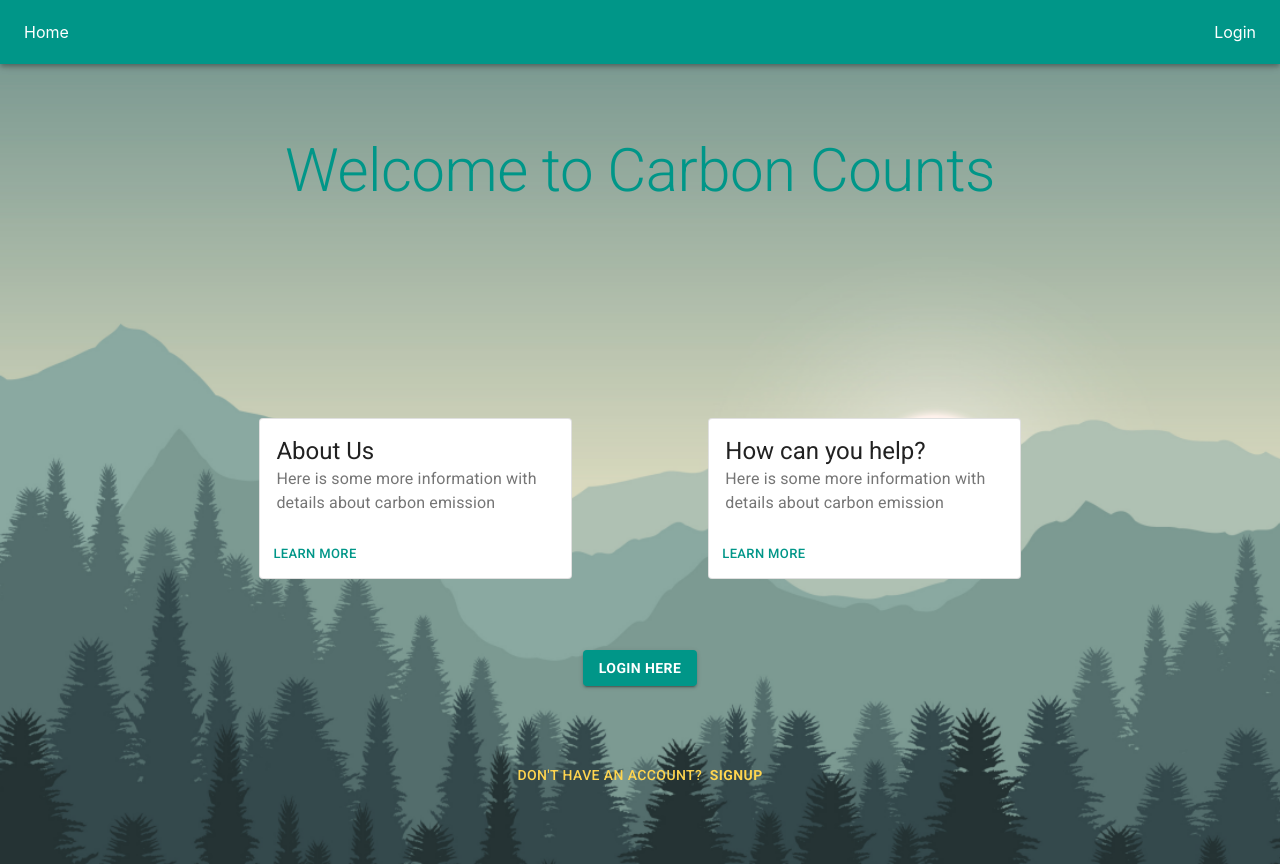
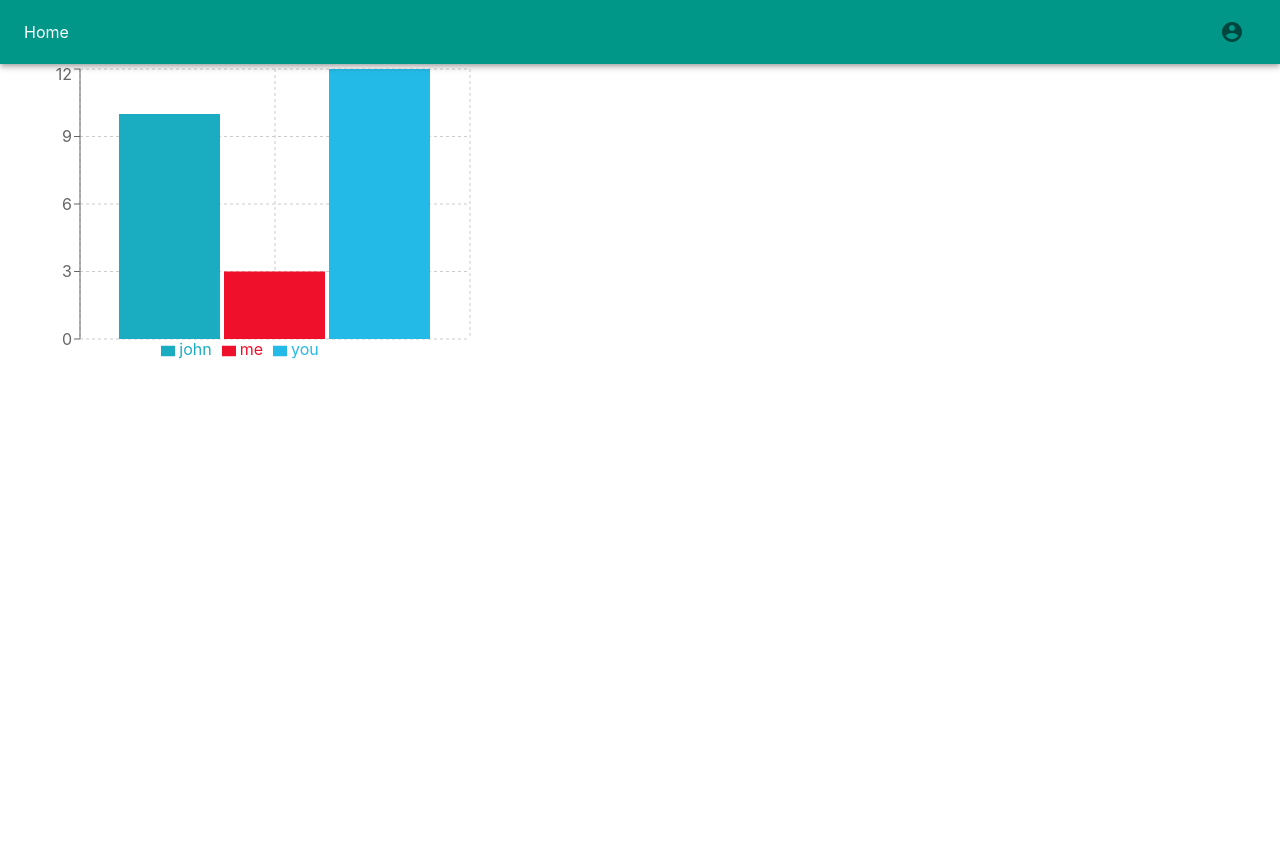
Before and after one commit to Yaffoman/SD_HACKS_2021_Frontend, a React (Create React App) app: page / in a window 1280 px wide. Before the commit this address led to /landing. After the commit the page ends 800 px from the top, so only its background shows below. Built offline with nearby package versions, Linux system fonts and the light colour scheme.

Commit message:
Added progress and bar chart

```diff
--- a/package.json
+++ b/package.json
@@ -14,6 +14,7 @@
     "react-dom": "^17.0.1",
     "react-router-dom": "^5.2.0",
     "react-scripts": "4.0.2",
+    "recharts": "^2.0.7",
     "web-vitals": "^1.0.1",
     "yup": "^0.32.9"
   },
--- a/src/components/Auth/Auth.js
+++ b/src/components/Auth/Auth.js
@@ -4,7 +4,7 @@ import React, { createContext, useState } from 'react';
 // If they are, it will hold their name, email, etc., else it will be null
 const AuthContext = createContext(null);
 export function Auth({ children }) {
-  const [user, setUser] = useState(null);
+  const [user, setUser] = useState(true);
 
   return (
     <AuthContext.Provider value={{ user, setUser }}>
--- /dev/null
+++ b/src/components/BarChart/BarChart.js
@@ -0,0 +1,47 @@
+import React from "react";
+import {
+    BarChart,
+    Bar,
+    XAxis,
+    YAxis,
+    CartesianGrid,
+    Tooltip,
+    Legend
+} from "recharts";
+
+const bar_colors = ["#8888d8", "#6874a8", "#126428", ]
+
+export default function MyChart({people, values}) {
+    let dictionary = {}
+    people.forEach((element, index) => {
+        dictionary[element] = values[index]
+    })
+    let data = [dictionary]
+    console.log(data)
+    return (
+        <BarChart
+            width={500}
+            height={300}
+            data={data}
+            margin={{
+                top: 5,
+                right: 30,
+                left: 20,
+                bottom: 5
+            }}
+        >
+            <CartesianGrid strokeDasharray="3 3" />
+
+            <YAxis />
+            <Tooltip />
+            <Legend />
+            {people.map((element, index) => {
+                let randomColor = Math.floor(Math.random()*16777215).toString(16);
+
+                return <Bar dataKey={element} fill={'#' + randomColor} />
+
+            })
+            }
+        </BarChart>
+    );
+}
--- /dev/null
+++ b/src/components/Progress/Progress.js
@@ -0,0 +1,28 @@
+import React from 'react';
+import CircularProgress from "@material-ui/core/CircularProgress";
+import Box from "@material-ui/core/Box";
+import Typography from "@material-ui/core/Typography";
+
+export default function Progress({percentage}) {
+    return (
+        <>
+            <Box position="relative" display="inline-flex">
+                <CircularProgress size={'30rem'} color={"secondary"} variant={"determinate"} value={percentage}/>
+                <Box
+                    top={0}
+                    left={0}
+                    bottom={0}
+                    right={0}
+                    position="absolute"
+                    display="flex"
+                    alignItems="center"
+                    justifyContent="center"
+                >
+                    <Typography variant="h2" component="div" color="textSecondary">{`${Math.round(
+                        percentage,
+                    )}%`}</Typography>
+                </Box>
+            </Box>
+        </>
+    )
+}
--- a/src/pages/Home/Home.js
+++ b/src/pages/Home/Home.js
@@ -1,7 +1,9 @@
 import React from 'react';
+import Progress from "../../components/Progress/Progress";
+import BarChart from "../../components/BarChart/BarChart";
 
 export default function Home() {
   return (
-    "hi"
+    <BarChart people={['john', 'me', 'you']} values={[10,3,12]}/>
   )
 }
--- a/src/pages/Signup/Transportation.js
+++ b/src/pages/Signup/Transportation.js
@@ -23,7 +23,6 @@ const city_types = [
     'Rural',
     'Suburban'
 ]
-
 
 let selected = car_types[0]
 let number = 0
```
Also changed, not shown: 1 other file (tests, documents, lock files or other folders).
